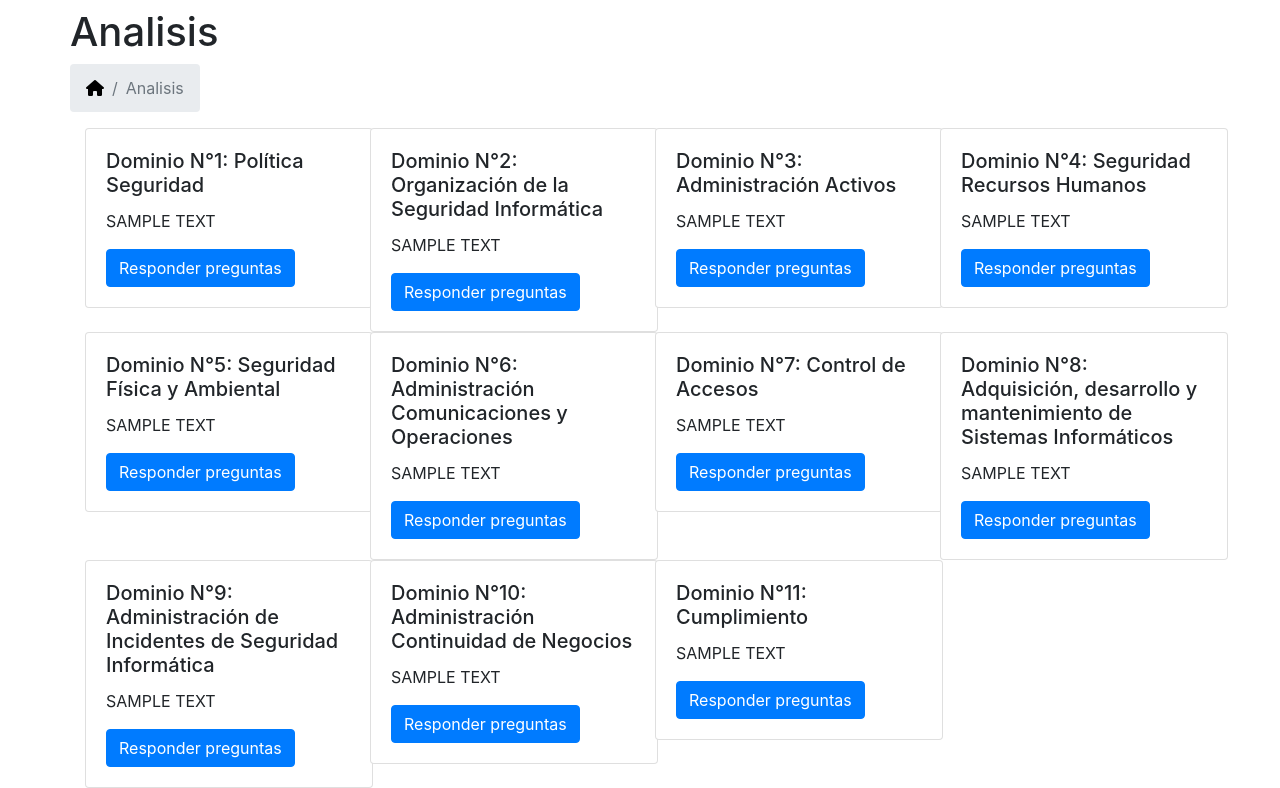
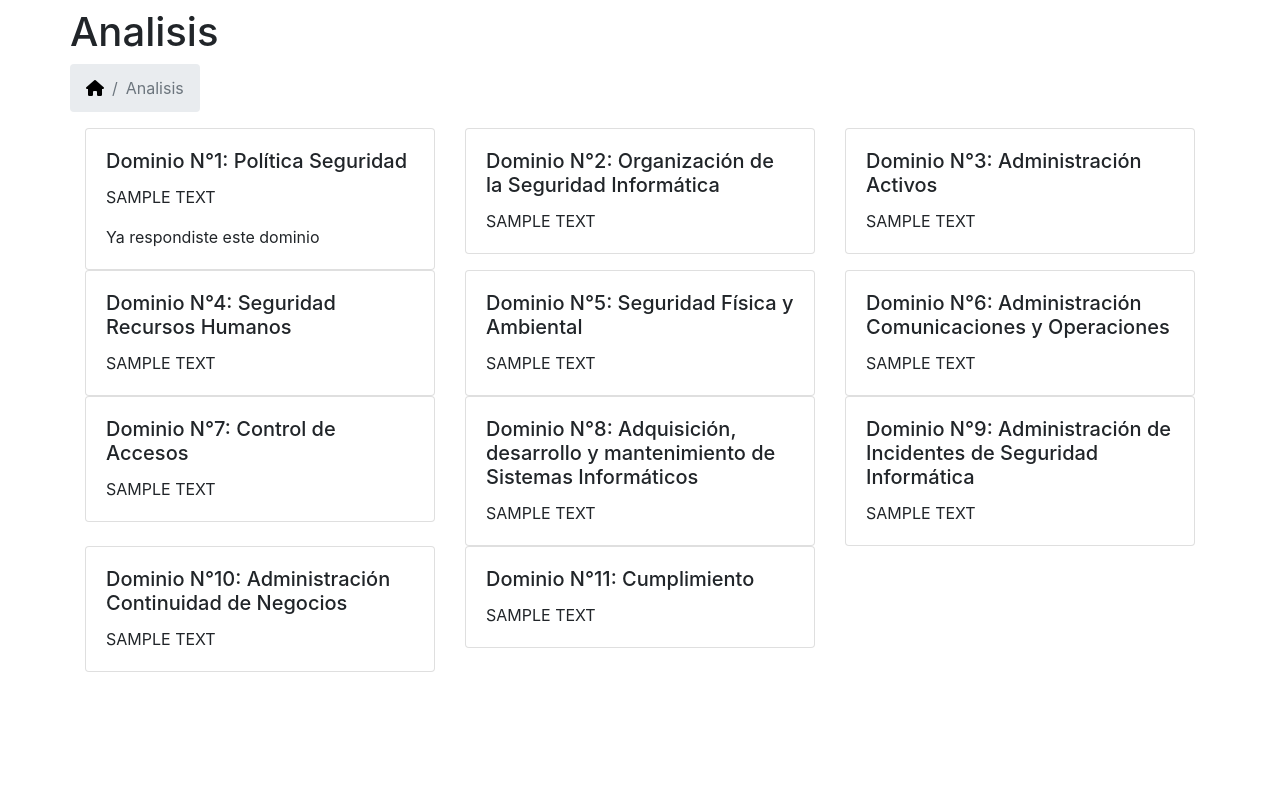
Before and after one commit to VicenteLG/proyecto-seguridad-informatica, a Django app: page /charts/analisis in a window 1280 px wide. Shown: the part 80-868 px from the top of the page. After the commit the page ends 752 px from the top, so only its background shows below. Run offline with Django 3.2, Linux system fonts and the light colour scheme; a user stored in the database is signed in; data comes from the database, SQL or seed files in the repository; tables that the repository leaves empty hold one stand-in row (values such as "Sample post"); some libraries are stand-ins or nearby versions.

Commit message:
Template analisis hecho

```diff
--- a/ChartsGAP/templates/analisis.html
+++ b/ChartsGAP/templates/analisis.html
@@ -29,42 +29,117 @@ Analisis
 {% block content_body %}
 
 	{% for dominio in dominios %}
-
-		<div class='col-3'>
-			<div class="card" style="width: 18rem;">
+		<div class='col-4'>
+			<div class="card">
 				<div class="card-body">
 					<h5 class="card-title">Dominio N°{{ dominio.pk }}: {{ dominio.nombre_dominio }} </h5>
+					{% if dominio.pk == 1 %}
 						<p class="card-text">SAMPLE TEXT</p>
-					{% if dominio.pk == 1 %}
+						{% for encuestado in dominio.encuestados.all %}
+							{% if encuestado.profile == user.profile %}
+								<p class="card-text">Ya respondiste este dominio</p>
+							{% else %}
 								<a href="{% url 'analisis_uno' request.user.pk %}" class="btn btn-primary">Responder preguntas</a>
+							{% endif %}
+						{% endfor %}
 					{% elif dominio.pk == 2 %}
+						<p class="card-text">SAMPLE TEXT</p>
+						{% for encuestado in dominio.encuestados.all %}
+							{% if encuestado.profile == user.profile %}
+								<p class="card-text">Ya respondiste este dominio</p>
+							{% else %}
 								<a href="{% url 'analisis_dos' request.user.pk %}" class="btn btn-primary">Responder preguntas</a>
+							{% endif %}
+						{% endfor %}
 					{% elif dominio.pk == 3 %}
+						<p class="card-text">SAMPLE TEXT</p>
+						{% for encuestado in dominio.encuestados.all %}
+							{% if encuestado.profile == user.profile %}
+								<p class="card-text">Ya respondiste este dominio</p>
+							{% else %}
 								<a href="{% url 'analisis_tres' request.user.pk %}" class="btn btn-primary">Responder preguntas</a>
+							{% endif %}
+						{% endfor %}
 					{% elif dominio.pk == 4 %}
+						<p class="card-text">SAMPLE TEXT</p>
+						{% for encuestado in dominio.encuestados.all %}
+							{% if encuestado.profile == user.profile %}
+								<p class="card-text">Ya respondiste este dominio</p>
+							{% else %}
 								<a href="{% url 'analisis_cuatro' request.user.pk %}" class="btn btn-primary">Responder preguntas</a>
+							{% endif %}
+						{% endfor %}
 					{% elif dominio.pk == 5 %}
+						<p class="card-text">SAMPLE TEXT</p>
+						{% for encuestado in dominio.encuestados.all %}
+							{% if encuestado.profile == user.profile %}
+								<p class="card-text">Ya respondiste este dominio</p>
+							{% else %}
 								<a href="{% url 'analisis_cinco' request.user.pk %}" class="btn btn-primary">Responder preguntas</a>
+							{% endif %}
+						{% endfor %}
 					{% elif dominio.pk == 6 %}
+						<p class="card-text">SAMPLE TEXT</p>
+						{% for encuestado in dominio.encuestados.all %}
+							{% if encuestado.profile == user.profile %}
+								<p class="card-text">Ya respondiste este dominio</p>
+							{% else %}
 								<a href="{% url 'analisis_seis' request.user.pk %}" class="btn btn-primary">Responder preguntas</a>
+							{% endif %}
+						{% endfor %}
 					{% elif dominio.pk == 7 %}
+						<p class="card-text">SAMPLE TEXT</p>
+						{% for encuestado in dominio.encuestados.all %}
+							{% if encuestado.profile == user.profile %}
+								<p class="card-text">Ya respondiste este dominio</p>
+							{% else %}
 								<a href="{% url 'analisis_siete' request.user.pk %}" class="btn btn-primary">Responder preguntas</a>
+							{% endif %}
+						{% endfor %}
 					{% elif dominio.pk == 8 %}
+						<p class="card-text">SAMPLE TEXT</p>
+						{% for encuestado in dominio.encuestados.all %}
+							{% if encuestado.profile == user.profile %}
+								<p class="card-text">Ya respondiste este dominio</p>
+							{% else %}
 								<a href="{% url 'analisis_ocho' request.user.pk %}" class="btn btn-primary">Responder preguntas</a>
+							{% endif %}
+						{% endfor %}
 					{% elif dominio.pk == 9 %}
+						<p class="card-text">SAMPLE TEXT</p>
+						{% for encuestado in dominio.encuestados.all %}
+							{% if encuestado.profile == user.profile %}
+								<p class="card-text">Ya respondiste este dominio</p>
+							{% else %}
 								<a href="{% url 'analisis_nueve' request.user.pk %}" class="btn btn-primary">Responder preguntas</a>
+							{% endif %}
+						{% endfor %}
 					{% elif dominio.pk == 10 %}
+						<p class="card-text">SAMPLE TEXT</p>
+						{% for encuestado in dominio.encuestados.all %}
+							{% if encuestado.profile == user.profile %}
+								<p class="card-text">Ya respondiste este dominio</p>
+							{% else %}
 								<a href="{% url 'analisis_diez' request.user.pk %}" class="btn btn-primary">Responder preguntas</a>
+							{% endif %}
+						{% endfor %}
+					{% else %}
+						<p class="card-text">SAMPLE TEXT</p>
+						{% for encuestado in dominio.encuestados.all %}
+							{% if encuestado.profile == user.profile %}
+								<p class="card-text">Ya respondiste este dominio</p>
 							{% else %}
 								<a href="{% url 'analisis_once' request.user.pk %}" class="btn btn-primary">Responder preguntas</a>
+							{% endif %}
+						{% endfor %}
 					{% endif %}
 				</div>
 			</div>
 		</div>
 
+
 	{% endfor %}
-
-	<div class='col-3'></div>
+		<div class='col-4'></div>
 </div>
 
 
```
Lines whose indentation alone changed are shown as unchanged.
